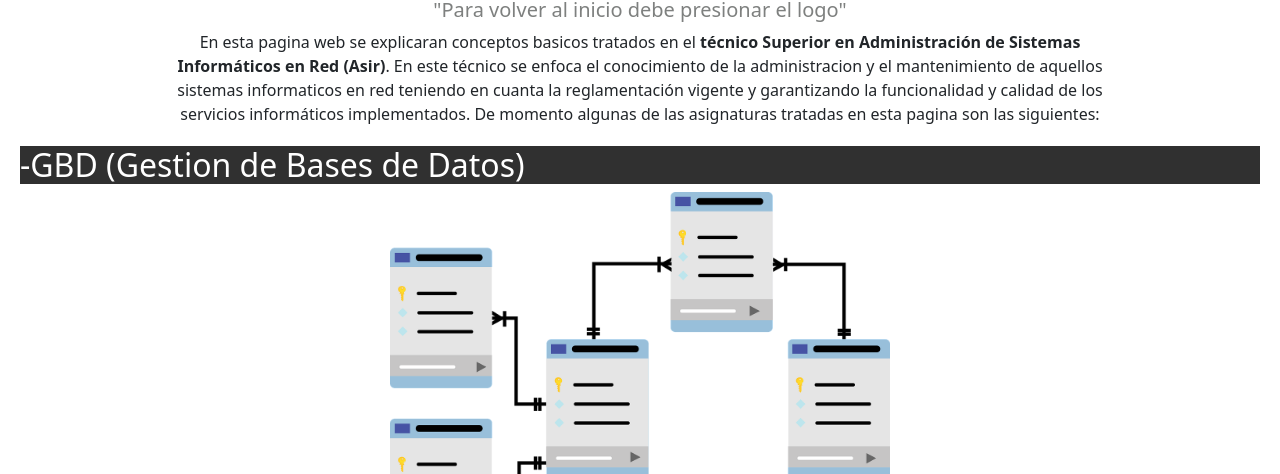
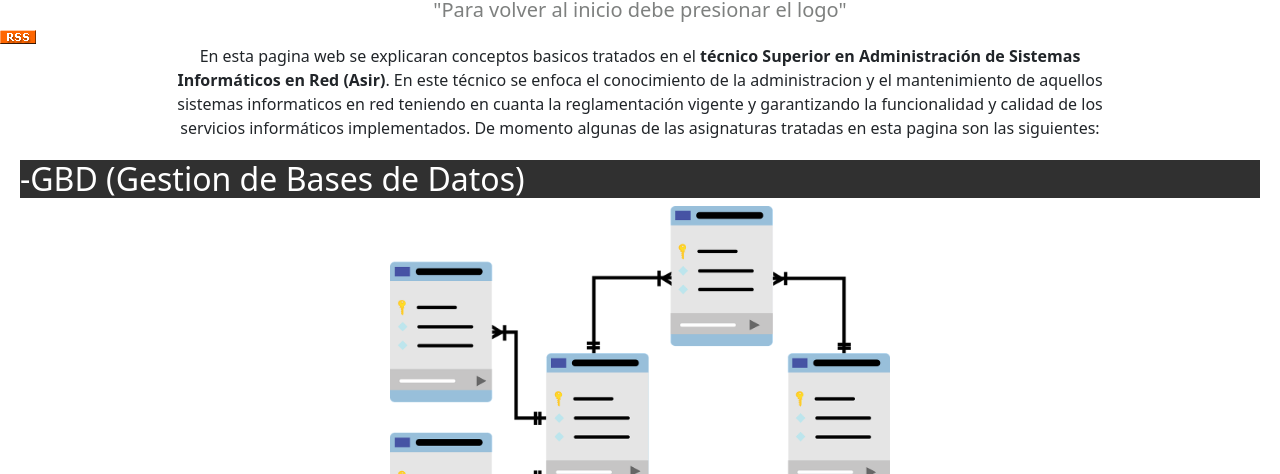
Before and after one commit to ErPoked/informaticapalomo, a plain HTML site: page index.html in a window 1280 px wide. Shown: the part 626-1100 px from the top of the page. Drawn offline with nearby package versions, Linux system fonts and the light colour scheme.

Commit message:
Update index.html

```diff
--- a/index.html
+++ b/index.html
@@ -47,6 +47,8 @@
    <div class="aclaraciones">
     <h5 >"Para volver al inicio debe presionar el logo"</h5>
     </div>
+     <a href="./rss.xml"><img src="recursos/rss.gif" ></a>
+
 
     <div class="parf">
      <p> En esta pagina web se explicaran conceptos basicos tratados en el <strong>técnico Superior en Administración de Sistemas Informáticos en Red (Asir)</strong>. En este técnico se enfoca el conocimiento de la administracion y el mantenimiento de aquellos sistemas informaticos en red teniendo en cuanta la reglamentación vigente y garantizando la funcionalidad y calidad de los servicios informáticos implementados.
```
